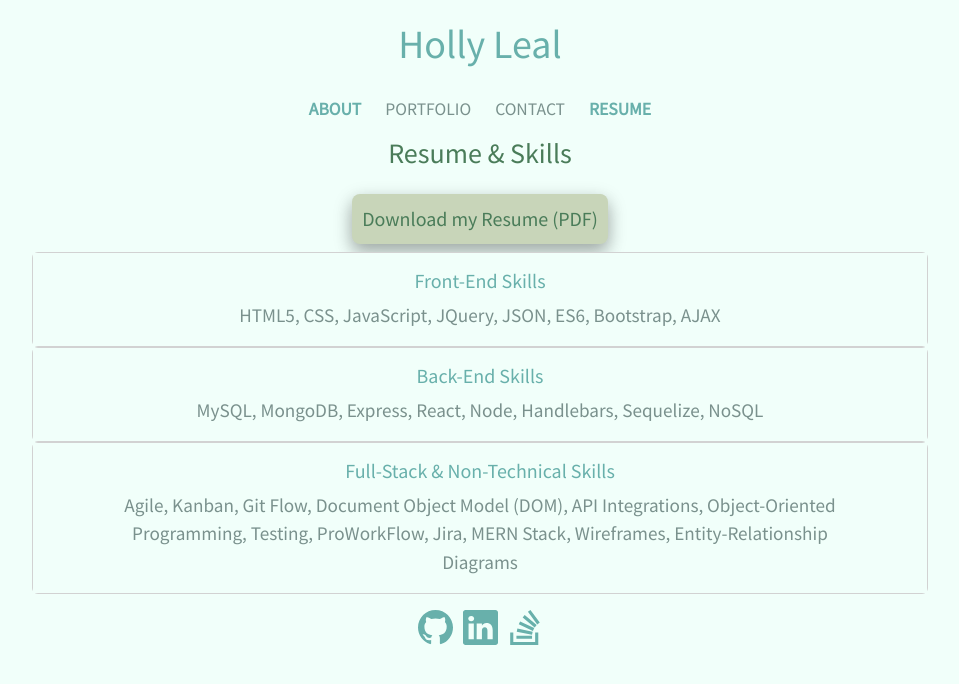
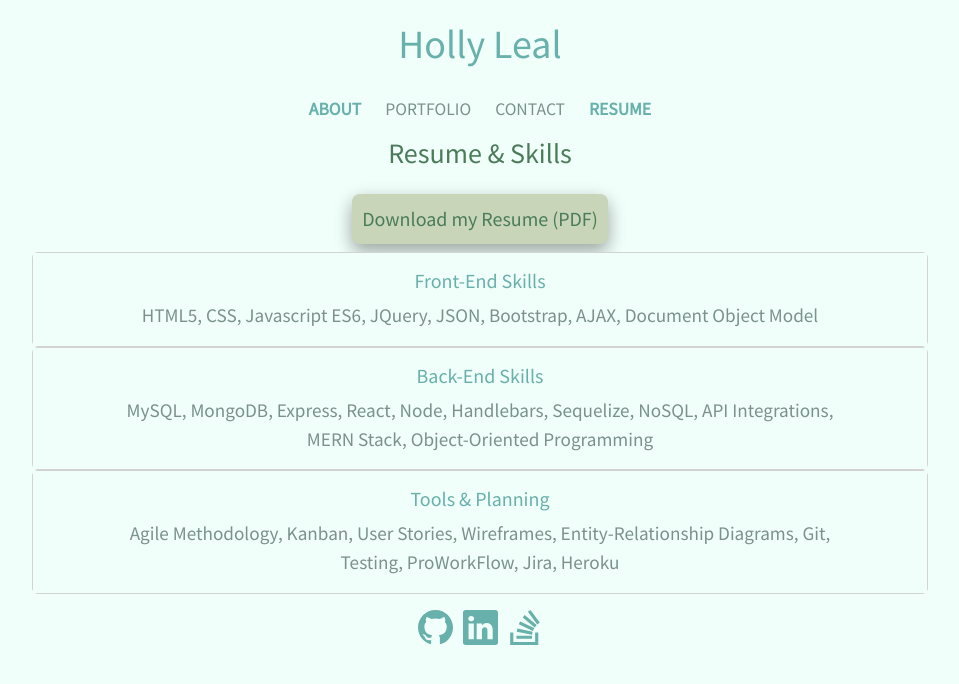
Before and after one commit to hollyhleal/react-portfolio, a React (Create React App) app: page /react-portfolio/resume in a window 1280 px wide. Shown: the top 684 px of the page, without its empty margins (160-1119 px from the left). Built offline with nearby package versions, Linux system fonts and the light colour scheme.

Commit message:
update resume and skills

```diff
--- a/src/ProjectData.js
+++ b/src/ProjectData.js
@@ -3,7 +3,7 @@ import travelBuddy from "./images/travel-buddy-screenshot.png";
 import denverRecs from "./images/denverrecsscreenshot.png";
 import terminalIcon from "./images/terminalicon.jpg";
 import workDay from "./images/work-day-scheduler-screenshot.png";
-import kitchen from "./images/the-kitchen.png";
+// import kitchen from "./images/the-kitchen.png";
 
 export const projects = [
   {
@@ -24,24 +24,24 @@ export const projects = [
     repo: "https://github.com/hollyhleal/travel-buddy",
     id: 1,
   },
+  {
+    image: denverRecs,
+    title: "Denver Recs",
+    description:
+      "A front-end application displaying entertainment recommendations for the Denver, CO area.",
+    deployed: "https://hollyhleal.github.io/denver-recs/",
+    repo: "https://github.com/hollyhleal/denver-recs",
+    id: 2,
+  },
   // {
-  //   image: denverRecs,
-  //   title: "Denver Recs",
+  //   image: kitchen,
+  //   title: "The Kitchen",
   //   description:
-  //     "A front-end application displaying entertainment recommendations for the Denver, CO area.",
-  //   deployed: "https://hollyhleal.github.io/denver-recs/",
-  //   repo: "https://github.com/hollyhleal/denver-recs",
+  //     "A React application allowing pickleball players to register for an account, reserve a court and pay for a court.",
+  //   deployed: "https://gentle-shelf-99079.herokuapp.com/",
+  //   repo: "https://github.com/hollyhleal/the-kitchen",
   //   id: 2,
   // },
-  {
-    image: kitchen,
-    title: "The Kitchen",
-    description:
-      "A React application allowing pickleball players to register for an account, reserve a court and pay for a court.",
-    deployed: "https://gentle-shelf-99079.herokuapp.com/",
-    repo: "https://github.com/hollyhleal/the-kitchen",
-    id: 2,
-  },
   {
     image: terminalIcon,
     title: "SVG Logo Generator",
--- a/src/components/pages/Resume/Resume.js
+++ b/src/components/pages/Resume/Resume.js
@@ -1,6 +1,6 @@
 import "../Resume/Resume.css";
 import Button from "react-bootstrap/Button";
-import resumePDF from "../../../documents/hl-react-portfolio-resume.pdf";
+import resumePDF from "../../../documents/Holly Leal Software Developer Resume.pdf";
 
 function Resume() {
   return (
@@ -23,7 +23,8 @@ function Resume() {
           <div class="card-body">
             <h5 class="card-title">Front-End Skills</h5>
             <p class="card-text">
-              HTML5, CSS, JavaScript, JQuery, JSON, ES6, Bootstrap, AJAX
+              HTML5, CSS, Javascript ES6, JQuery, JSON, Bootstrap, AJAX,
+              Document Object Model
             </p>
           </div>
         </div>
@@ -31,17 +32,18 @@ function Resume() {
           <div class="card-body">
             <h5 class="card-title">Back-End Skills</h5>
             <p class="card-text">
-              MySQL, MongoDB, Express, React, Node, Handlebars, Sequelize, NoSQL
+              MySQL, MongoDB, Express, React, Node, Handlebars, Sequelize,
+              NoSQL, API Integrations, MERN Stack, Object-Oriented Programming
             </p>
           </div>
         </div>
         <div class="card">
           <div class="card-body">
-            <h5 class="card-title">Full-Stack & Non-Technical Skills</h5>
+            <h5 class="card-title">Tools & Planning</h5>
             <p class="card-text">
-              Agile, Kanban, Git Flow, Document Object Model (DOM), API
-              Integrations, Object-Oriented Programming, Testing, ProWorkFlow,
-              Jira, MERN Stack, Wireframes, Entity-Relationship Diagrams
+              Agile Methodology, Kanban, User Stories, Wireframes,
+              Entity-Relationship Diagrams, Git, Testing, ProWorkFlow, Jira,
+              Heroku
             </p>
           </div>
         </div>
```
Also changed, not shown: 2 other files (tests, documents, lock files or other folders).
